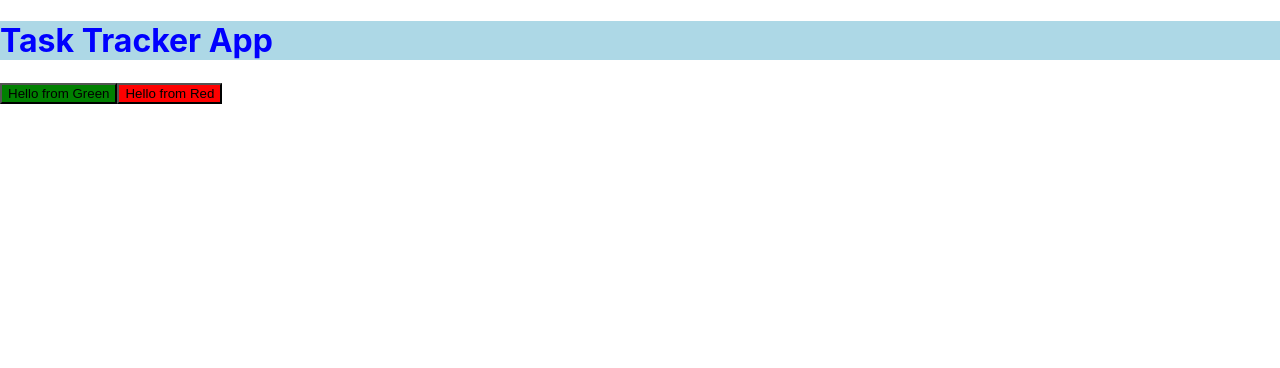
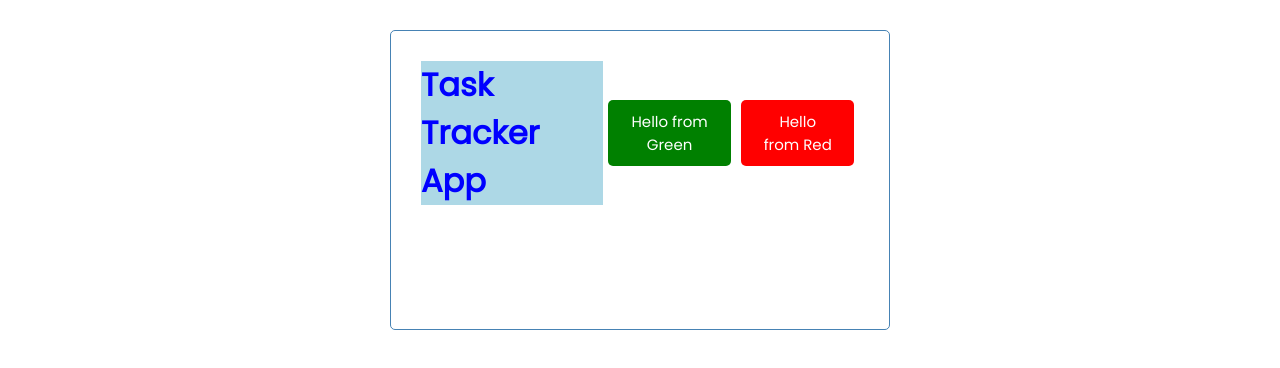
Before and after one commit to GowriKrishnamurthy/React-TaskTracker, a React (Create React App) app: page / in a window 1280 px wide. Shown: the top 368 px of the page. Built offline with nearby package versions, Linux system fonts and the light colour scheme.

Commit message:
index.css

```diff
--- a/src/index.css
+++ b/src/index.css
@@ -1,13 +1,112 @@
-body {
+@import url('https://fonts.googleapis.com/css2?family=Poppins:wght@300;400&display=swap');
+
+* {
+  box-sizing: border-box;
   margin: 0;
-  font-family: -apple-system, BlinkMacSystemFont, 'Segoe UI', 'Roboto', 'Oxygen',
-    'Ubuntu', 'Cantarell', 'Fira Sans', 'Droid Sans', 'Helvetica Neue',
-    sans-serif;
-  -webkit-font-smoothing: antialiased;
-  -moz-osx-font-smoothing: grayscale;
+  padding: 0;
 }
 
-code {
-  font-family: source-code-pro, Menlo, Monaco, Consolas, 'Courier New',
-    monospace;
+body {
+  font-family: 'Poppins', sans-serif;
 }
+
+.container {
+  max-width: 500px;
+  margin: 30px auto;
+  overflow: auto;
+  min-height: 300px;
+  border: 1px solid steelblue;
+  padding: 30px;
+  border-radius: 5px;
+}
+
+.header {
+  display: flex;
+  justify-content: space-between;
+  align-items: center;
+  margin-bottom: 20px;
+}
+
+.btn {
+  display: inline-block;
+  background: #000;
+  color: #fff;
+  border: none;
+  padding: 10px 20px;
+  margin: 5px;
+  border-radius: 5px;
+  cursor: pointer;
+  text-decoration: none;
+  font-size: 15px;
+  font-family: inherit;
+}
+
+.btn:focus {
+  outline: none;
+}
+
+.btn:active {
+  transform: scale(0.98);
+}
+
+.btn-block {
+  display: block;
+  width: 100%;
+}
+
+.task {
+  background: #f4f4f4;
+  margin: 5px;
+  padding: 10px 20px;
+  cursor: pointer;
+}
+
+.task.reminder {
+  border-left: 5px solid green;
+}
+
+.task h3 {
+  display: flex;
+  align-items: center;
+  justify-content: space-between;
+}
+
+.add-form {
+  margin-bottom: 40px;
+}
+
+.form-control {
+  margin: 20px 0;
+}
+
+.form-control label {
+  display: block;
+}
+
+.form-control input {
+  width: 100%;
+  height: 40px;
+  margin: 5px;
+  padding: 3px 7px;
+  font-size: 17px;
+}
+
+.form-control-check {
+  display: flex;
+  align-items: center;
+  justify-content: space-between;
+}
+
+.form-control-check label {
+  flex: 1;
+}
+
+.form-control-check input {
+  flex: 2;
+  height: 20px;
+}
+
+footer {
+  margin-top: 30px;
+  text-align: center;
+}
```
